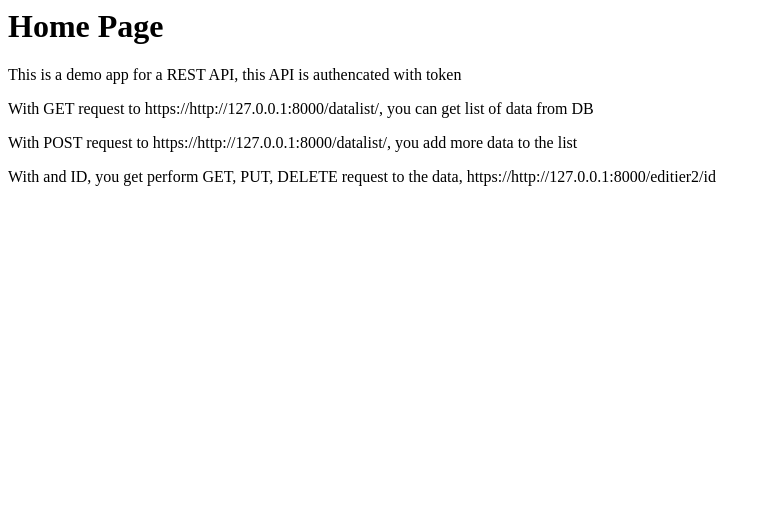
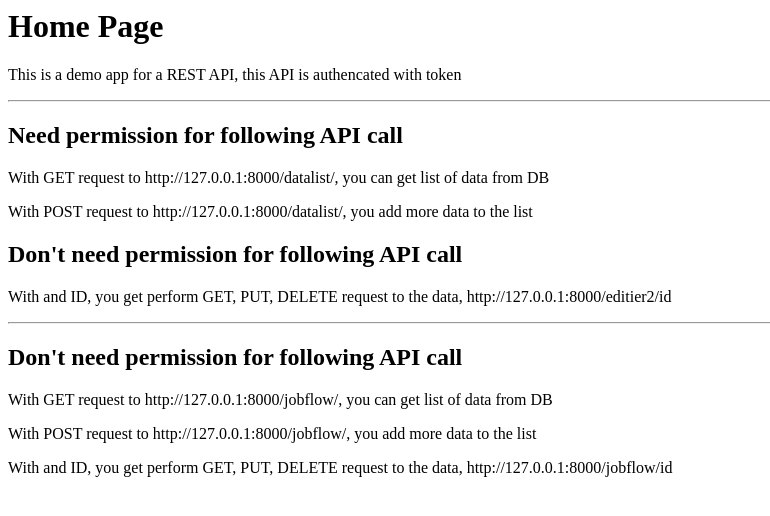
Before and after one commit to kbingjie/djangoapi, a Django app: page / in a window 1280 px wide. Shown: the top 516 px of the page, without its empty margins (0-770 px from the left). Run offline with Django 4.2, Linux system fonts and the light colour scheme.

Commit message:
clean up

```diff
--- a/consume.py
+++ b/consume.py
@@ -5,4 +5,4 @@ response = requests.get("http://127.0.0.1:8000/datalist/", headers=headers)
 noAuthenResponse = requests.get("http://127.0.0.1:8000/jobflow/")
 
 
-print(noAuthenResponse.json())
+print(response.json())
--- a/editier2api/serializers.py
+++ b/editier2api/serializers.py
@@ -20,3 +20,7 @@ class JobFlowSerializer(serializers.ModelSerializer):
             "countryCode",
             "created",
         ]
+
+    # def get_object(self,obj):
+    #     custom_query = models.JobFlow.objects.filter(id=obj.id)
+    #     serializer = JobFlowSerializer
--- a/editier2api/templates/index.html
+++ b/editier2api/templates/index.html
@@ -1,9 +1,15 @@
 <h1>Home Page</h1>
 <p>This is a demo app for a REST API, this API is authencated with token</p>
+<hr>
+<h2>Need permission for following API call</h2>
+<p> With GET request to http://127.0.0.1:8000/datalist/, you can get list of data from DB</p>
+<p> With POST request to http://127.0.0.1:8000/datalist/, you add more data to the list</p>
 
-<p> With GET request to https://http://127.0.0.1:8000/datalist/, you can get list of data from DB</p>
-<p> With POST request to https://http://127.0.0.1:8000/datalist/, you add more data to the list</p>
+<h2>Don't need permission for following API call</h2>
+<p>With and ID, you get perform GET, PUT, DELETE request to the data, http://127.0.0.1:8000/editier2/id</p>
 
-<p>With and ID, you get perform GET, PUT, DELETE request to the data, https://http://127.0.0.1:8000/editier2/id</p>
-
-<p></p>
+<hr>
+<h2>Don't need permission for following API call</h2>
+<p> With GET request to http://127.0.0.1:8000/jobflow/, you can get list of data from DB</p>
+<p> With POST request to http://127.0.0.1:8000/jobflow/, you add more data to the list</p>
+<p>With and ID, you get perform GET, PUT, DELETE request to the data, http://127.0.0.1:8000/jobflow/id</p>
--- a/editier2api/urls.py
+++ b/editier2api/urls.py
@@ -25,6 +25,7 @@ urlpatterns = [
     path("datalist/", views.DataList.as_view(), name="DataList"),  # CBVs
     # path("editier2/", views.testdata),### FBVs with no authentication
     path("editier2/<int:id>", views.individual_data),
+    # path("jobflow1/<int:id>", views.each_test),
     # for jobflow api
     path("jobflow/", views.JobFlowList.as_view(), name="JobFlowList"),
     path("jobflow/<int:pk>", views.EachJobFlow.as_view(), name="EachJobFlow"),
--- a/editier2api/views.py
+++ b/editier2api/views.py
@@ -1,4 +1,4 @@
-from django.http import JsonResponse
+from django.http import JsonResponse, Http404
 from .models import Editier2api
 from .models import JobFlow
 from .serializers import Editier2apiSerializer
@@ -56,7 +56,7 @@ def index(request):
 #     def delete()
 @api_view(["GET", "PUT", "DELETE"])
 def individual_data(request, id, format=None):
-    # create an var to hold the object, return not found if id doesnt match
+    # create an var to hold the object, return not found if id doesnt match,
     try:
         each_data = Editier2api.objects.get(pk=id)
     except Editier2api.DoesNotExist:
@@ -92,18 +92,34 @@ class JobFlowList(APIView):
         return Response(serializer.errors, status=status.HTTP_400_BAD_REQUEST)
 
 
+# @api_view(["GET"])
+# def each_test(request, id, format=None):
+#     # create an var to hold the object, return not found if id doesnt match,
+#     try:
+#         each_data = JobFlow.objects.get(pk=id)
+#     except JobFlow.DoesNotExist:
+#         return Response(status=status.HTTP_404_NOT_FOUND)
+#     if request.method == "GET":
+#         ##variable name spelled wrong
+#         serializer = JobFlowSerializer(each_data)
+#         return Response(serializer.data)
+
+
 class EachJobFlow(APIView):
+    # but the route is not taking this get_object before other function, why??
+    ##something wrong with the try and except function
     def get_object(self, pk):
         try:
             EachJobFlow = JobFlow.objects.get(pk=pk)
             return EachJobFlow
         except JobFlow.DoesNotExist:
+            print("did it go here?")
             raise Http404
 
     def get(self, request, pk, format=None):
         jobFlow = self.get_object(pk)
         serializer = JobFlowSerializer(jobFlow)
-        return Response(serializer.data)
+        return Response(serializer.data, status=status.HTTP_200_OK)
 
     def put(self, request, pk, format=None):
         jobFlow = self.get_object(pk)
```
Also changed, not shown: editier2api/settings.py (+16 -16 lines), 1 other file.
